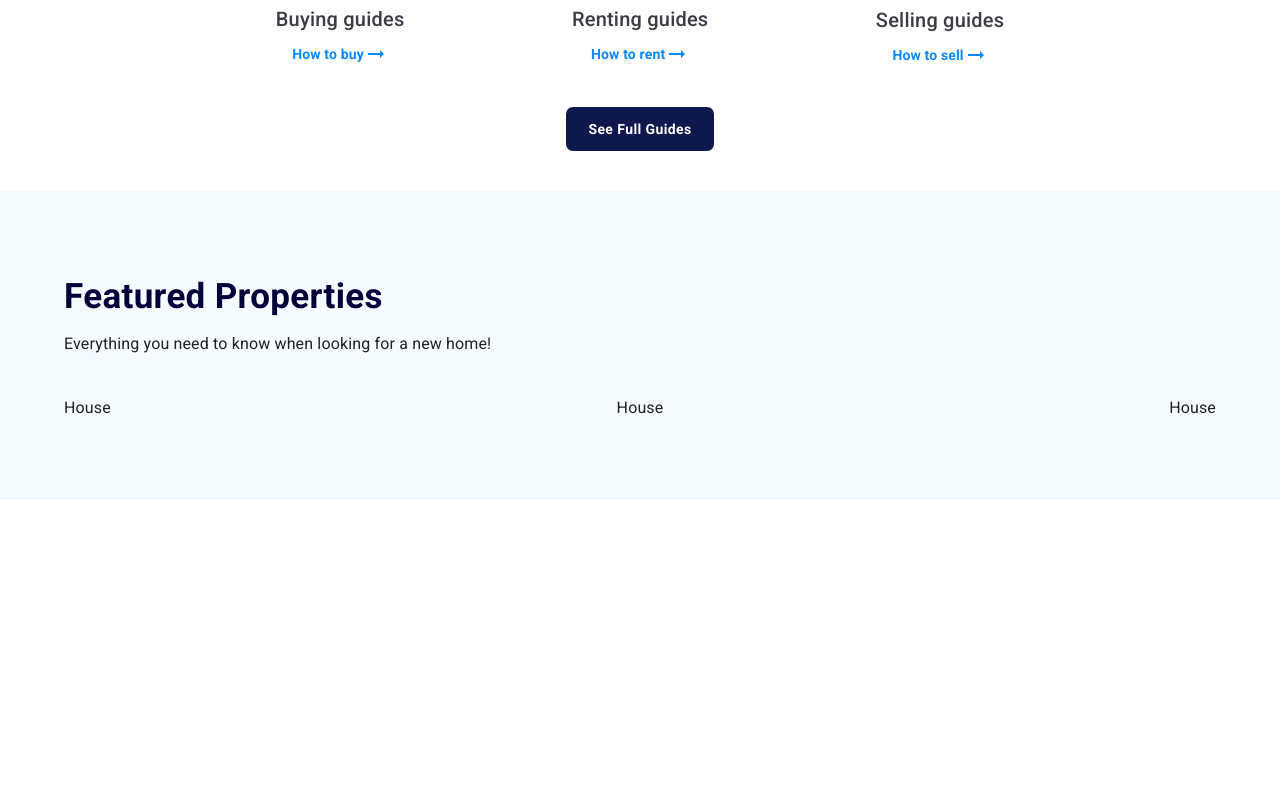
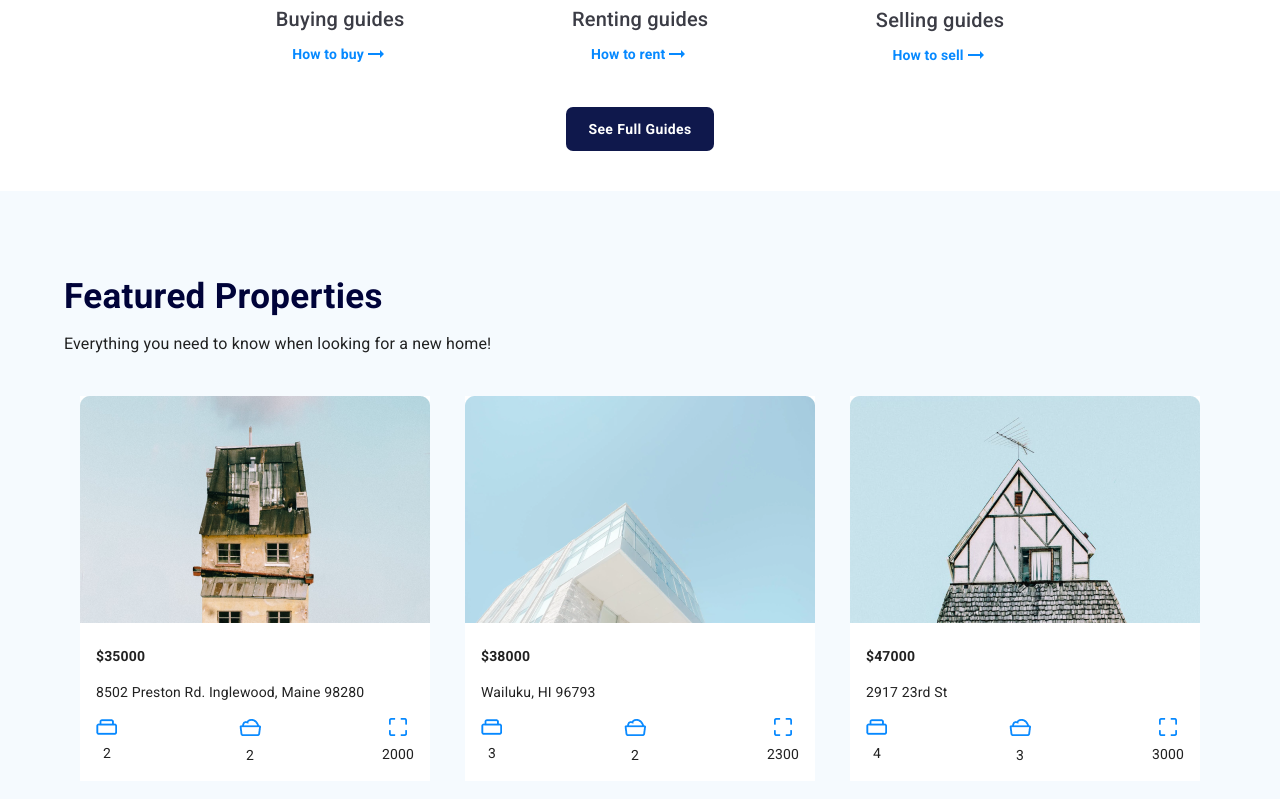
Before and after one commit to DevJaimeSantiago/Real-State-Web, a React (Vite) app: page / in a window 1280 px wide. Shown: the part 1493-2292 px from the top of the page. Before the commit the page ends 1993 px from the top, so only its background shows below. Built offline with nearby package versions, Linux system fonts and the light colour scheme.

Commit message:
House Component -Avances

```diff
--- a/src/Components/House.jsx
+++ b/src/Components/House.jsx
@@ -1,6 +1,102 @@
-const House = () => {
-  return (
-    <div>House</div>
-  )
-}
-export default House
+// Components - Material UI
+import { Box, Typography, styled } from "@mui/material";
+
+// Icons - Images
+import bedroomsIcon from "../media/bedroomsIcon.png";
+import bathroomsIcon from "../media/bathroomsIcon.png";
+import spaceIcon from "../media/spaceIcon.png";
+
+const House = ({ img, price, address, bedrooms, bathrooms, space }) => {
+	const HouseBox = styled(Box)(({ theme }) => ({
+		maxWidth: "350",
+		backgroundColor: "#fff",
+		margin: theme.spacing(0, 2, 0, 2),
+		[theme.breakpoints.down("md")]: {
+			margin: theme.spacing(2, 0, 2, 0),
+		},
+	}));
+
+	const InfoBox = styled(Box)(({ theme }) => ({
+		display: "flex",
+		flexDirection: "column",
+		alignItems: "center",
+	}));
+
+	const ImgContainer = styled(Box)(({ theme }) => ({
+		width: "100%",
+	}));
+
+	return (
+		<HouseBox>
+			<ImgContainer>
+				<img
+					src={img}
+					alt="housePhoto"
+					style={{ maxWidth: "100%" }}
+				/>
+			</ImgContainer>
+
+			<Box sx={{ padding: "1rem" }}>
+				<Typography
+					variant="body2"
+					sx={{ fontWeight: "700" }}
+				>
+					${price}
+				</Typography>
+				<Typography
+					variant="body2"
+					sx={{ my: 2 }}
+				>
+					{address}
+				</Typography>
+				<Box
+					sx={{
+						display: "flex",
+						alignItems: "center",
+						justifyContent: "space-between",
+					}}
+				>
+					<InfoBox>
+						<img
+							src={bedroomsIcon}
+							alt="bedroomsIcon"
+						/>
+						<Typography
+							variant="body2"
+							sx={{ mt: 1 }}
+						>
+							{bedrooms}
+						</Typography>
+					</InfoBox>
+
+					<InfoBox>
+						<img
+							src={bathroomsIcon}
+							alt="bathroomsIcon"
+						/>
+						<Typography
+							variant="body2"
+							sx={{ mt: 1 }}
+						>
+							{bathrooms}
+						</Typography>
+					</InfoBox>
+
+					<InfoBox>
+						<img
+							src={spaceIcon}
+							alt="spaceIcon"
+						/>
+						<Typography
+							variant="body2"
+							sx={{ mt: 1 }}
+						>
+							{space}
+						</Typography>
+					</InfoBox>
+				</Box>
+			</Box>
+		</HouseBox>
+	);
+};
+export default House;
```
